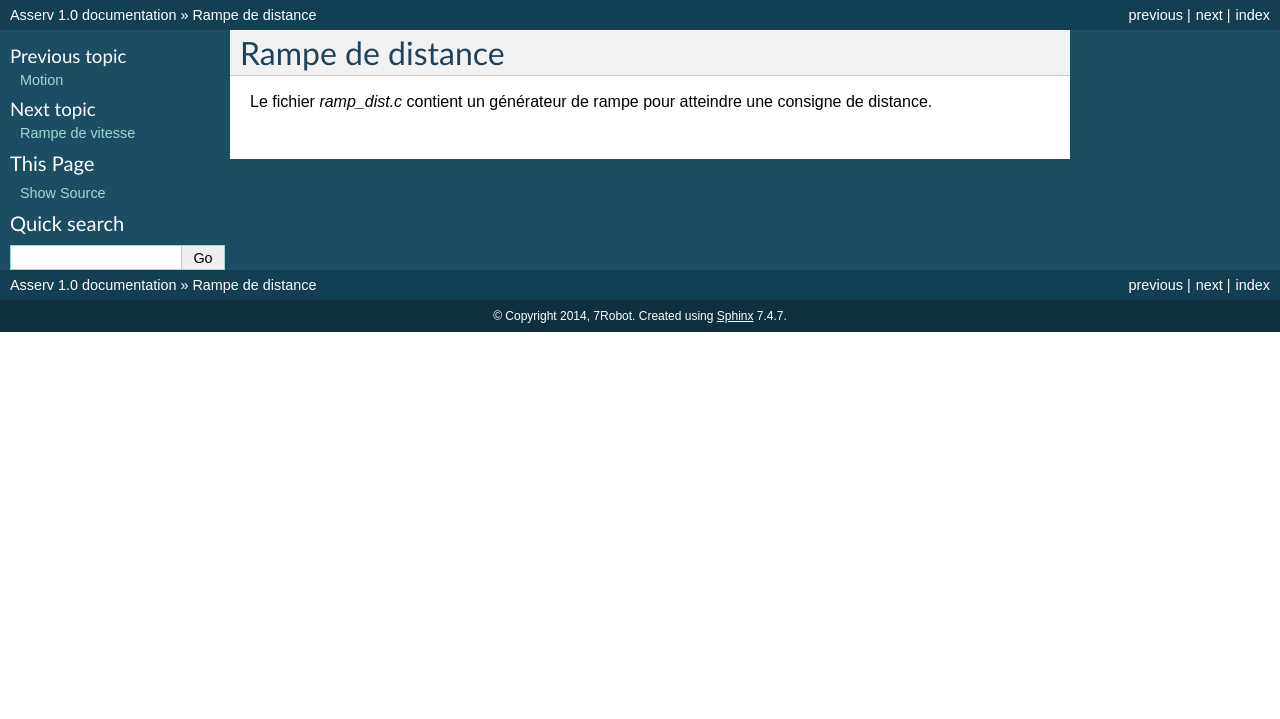
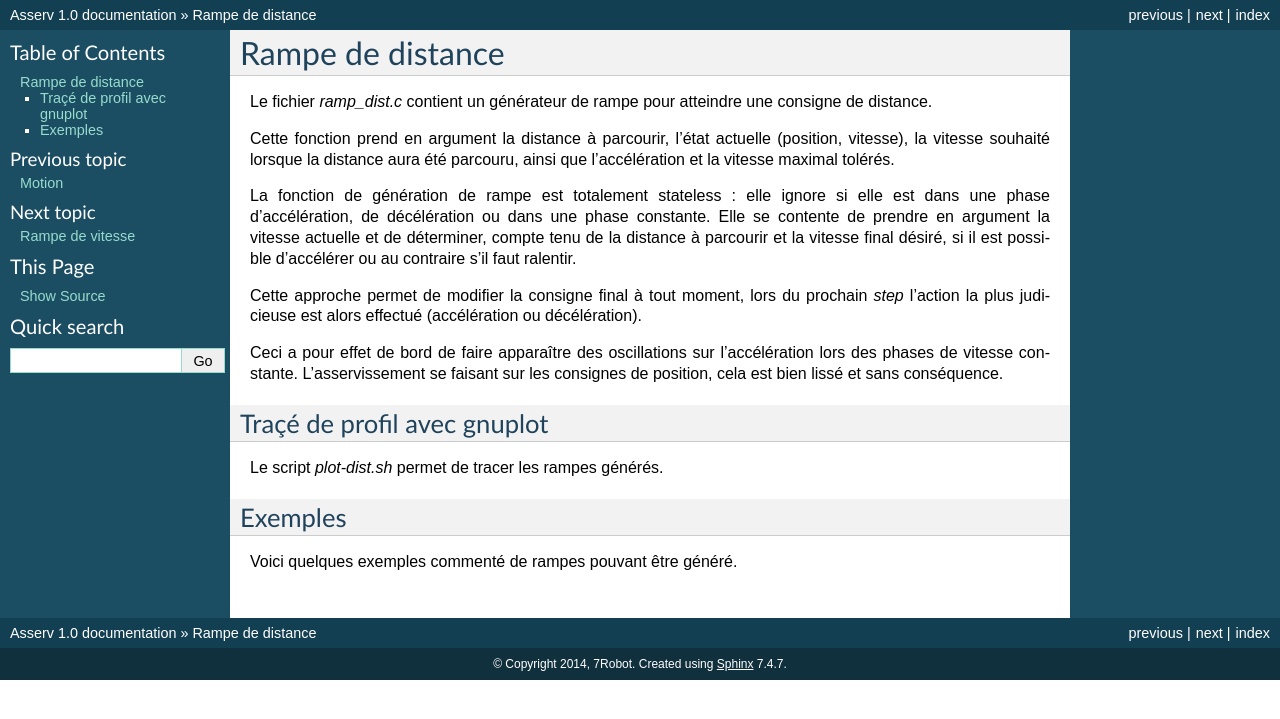
Before and after one commit to 7Robot/Asserv, a Sphinx documentation site: the page built from doc/source/ramp_dist.rst, in a window 1280 px wide. Shown: the top 719 px of the page. Built offline with Sphinx 7.4.7, drawn with Linux system fonts in a browser that asks for light colours; formulas are drawn with MathJax 3.

Commit message:
Ramp dist

```diff
--- a/doc/source/ramp_dist.rst
+++ b/doc/source/ramp_dist.rst
@@ -3,3 +3,34 @@ Rampe de distance
 
 Le fichier `ramp_dist.c` contient un générateur de rampe pour atteindre une
 consigne de distance.
+
+Cette fonction prend en argument la distance à parcourir, l’état actuelle
+(position, vitesse), la vitesse souhaité lorsque la distance aura été parcouru,
+ainsi que l’accélération et la vitesse maximal tolérés.
+
+La fonction de génération de rampe est totalement stateless : elle ignore si
+elle est dans une phase d’accélération, de décélération ou dans une phase
+constante. Elle se contente de prendre en argument la vitesse actuelle et de
+déterminer, compte tenu de la distance à parcourir et la vitesse final
+désiré, si il est possible d’accélérer ou au contraire s’il faut ralentir.
+
+Cette approche permet de modifier la consigne final à tout moment, lors du
+prochain `step` l’action la plus judicieuse est alors effectué (accélération ou
+décélération).
+
+Ceci a pour effet de bord de faire apparaître des oscillations sur
+l’accélération lors des phases de vitesse constante.
+L’asservissement se faisant sur les consignes de position, cela est bien lissé
+et sans conséquence.
+
+
+Traçé de profil avec gnuplot
+----------------------------
+
+Le script `plot-dist.sh` permet de tracer les rampes générés.
+
+
+Exemples
+--------
+
+Voici quelques exemples commenté de rampes pouvant être généré.
```
